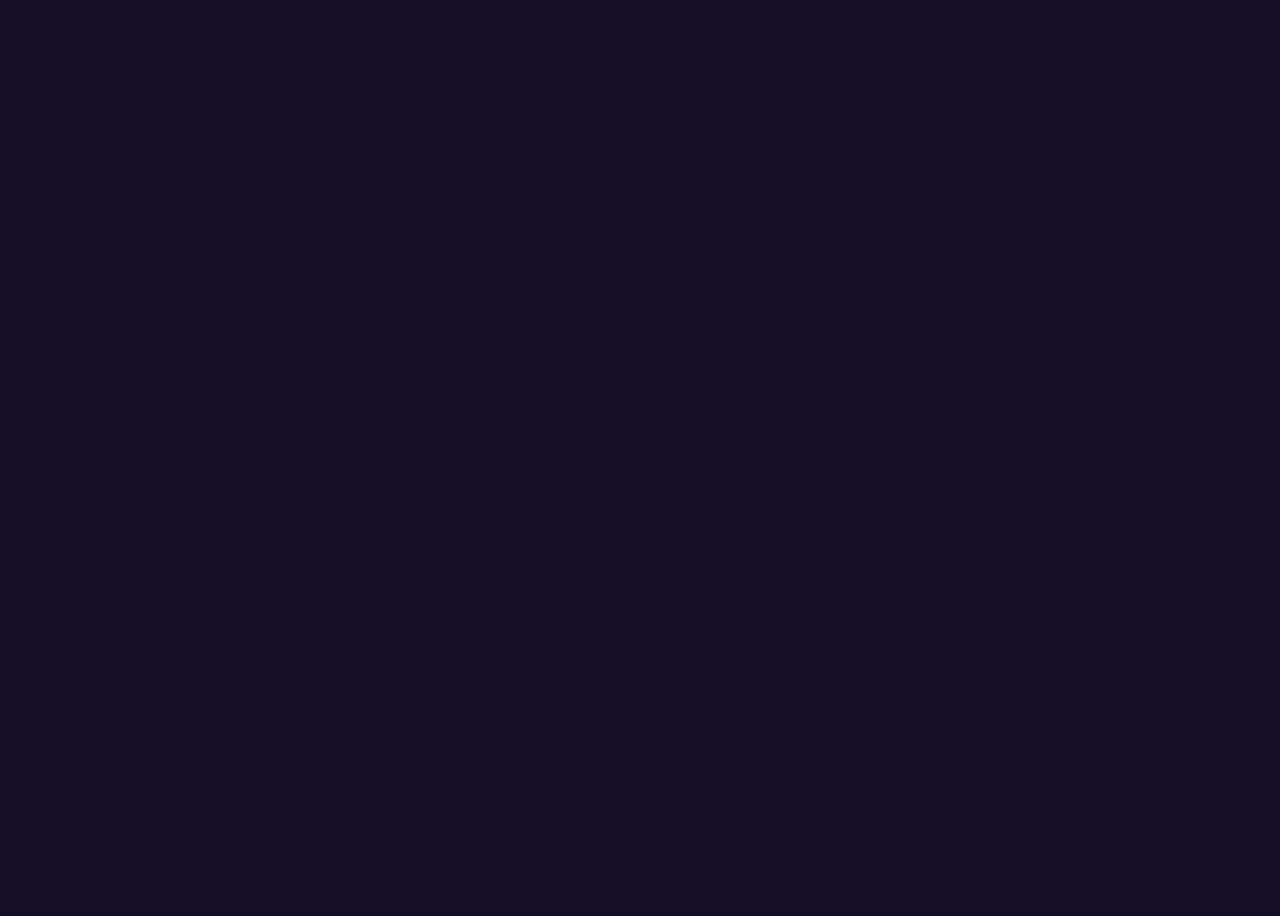
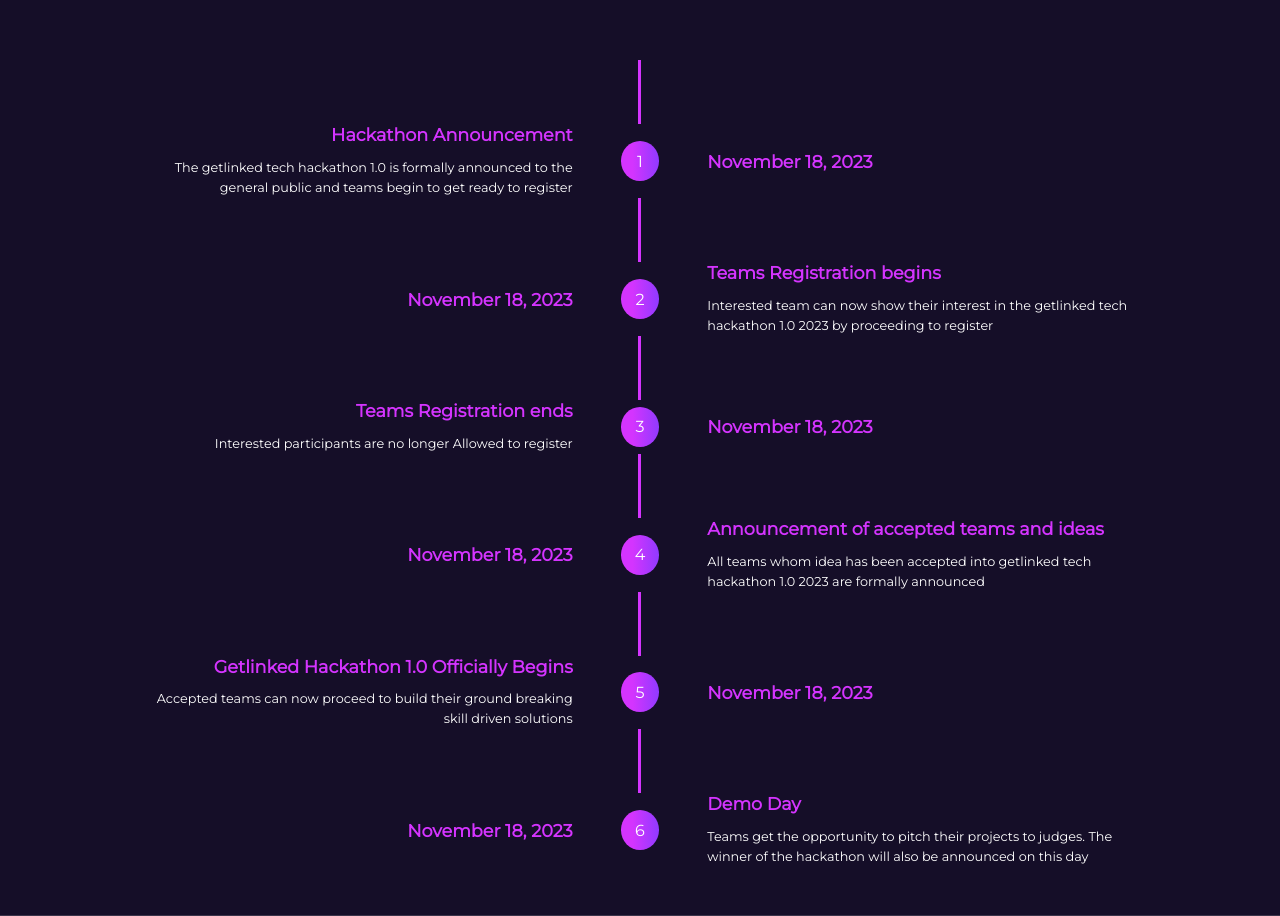
Before and after one commit to Iretoms/getlinked-hackathon, a React (Create React App) app: page / in a window 1280 px wide. Shown: the part 3580-4496 px from the top of the page. Before the commit the page ends 3432 px from the top, so only its background shows below. Built offline with nearby package versions, Linux system fonts and the light colour scheme; a web font is replaced by a local one.

Commit message:
Timeline section

```diff
--- /dev/null
+++ b/src/components/Timeline.jsx
@@ -0,0 +1,168 @@
+import styled from "styled-components";
+
+const Timeline = () => {
+  return (
+    <Section>
+      <div className="container">
+        <h1 className="title">Timeline</h1>
+        <p className="subtitle">
+          Here is the breakdown of the time we anticipate using for the upcoming
+          event.
+        </p>
+        <StyledTimeline>
+          <div className="straightLine"></div>
+          <div className="timeline">
+            <div>
+              <h1>Hackathon Announcement</h1>
+              <p>
+                The getlinked tech hackathon 1.0 is formally announced to the
+                general public and teams begin to get ready to register
+              </p>
+            </div>
+            <div>1</div>
+            <div>
+              <h1>November 18, 2023</h1>
+            </div>
+          </div>
+          <div className="straightLine"></div>
+          <div className="timeline">
+            <div>
+              <h1>November 18, 2023</h1>
+            </div>
+            <div>2</div>
+            <div>
+              <h1>Teams Registration begins</h1>
+              <p>
+                Interested team can now show their interest in the getlinked
+                tech hackathon 1.0 2023 by proceeding to register
+              </p>
+            </div>
+          </div>
+          <div className="straightLine"></div>
+          <div className="timeline">
+            <div>
+              <h1>Teams Registration ends</h1>
+              <p>Interested participants are no longer Allowed to register</p>
+            </div>
+            <div>3</div>
+            <div>
+              <h1>November 18, 2023</h1>
+            </div>
+          </div>
+          <div className="straightLine"></div>
+          <div className="timeline">
+            <div>
+              <h1>November 18, 2023</h1>
+            </div>
+            <div>4</div>
+            <div>
+              <h1>Announcement of accepted teams and ideas</h1>
+              <p>
+                All teams whom idea has been accepted into getlinked tech
+                hackathon 1.0 2023 are formally announced
+              </p>
+            </div>
+          </div>
+          <div className="straightLine"></div>
+          <div className="timeline">
+            <div>
+              <h1>Getlinked Hackathon 1.0 Officially Begins</h1>
+              <p>
+                Accepted teams can now proceed to build their ground breaking
+                skill driven solutions
+              </p>
+            </div>
+            <div>5</div>
+            <div>
+              <h1>November 18, 2023</h1>
+            </div>
+          </div>
+          <div className="straightLine"></div>
+          <div className="timeline">
+            <div>
+              <h1>November 18, 2023</h1>
+            </div>
+            <div>6</div>
+            <div>
+              <h1>Demo Day</h1>
+              <p>
+                Teams get the opportunity to pitch their projects to judges. The
+                winner of the hackathon will also be announced on this day
+              </p>
+            </div>
+          </div>
+        </StyledTimeline>
+      </div>
+    </Section>
+  );
+};
+
+const Section = styled.section`
+  width: 100%;
+  min-height: 100vh;
+  border-bottom: 0.1px solid rgba(225, 225, 225, 0.18);
+  .container {
+    padding: 3rem 0;
+    width: 88%;
+    margin: 0 auto;
+    .title {
+      font-family: "Clash Display", sans-serif;
+      font-size: 1.8rem;
+      text-align: center;
+    }
+    .subtitle {
+      width: 35%;
+      margin: 0.5rem auto 0;
+      font-size: 0.8rem;
+      line-height: 27.5px;
+      text-align: center;
+    }
+  }
+`;
+
+const StyledTimeline = styled.div`
+  width: 90%;
+  margin: 4rem auto 0;
+  .straightLine {
+    margin: 0 auto;
+    background-color: #d434fe;
+    height: 4rem;
+    width: 3px;
+  }
+  .timeline {
+    display: flex;
+    align-items: center;
+    gap: 3rem;
+    h1 {
+      color: #d434fe;
+      font-size: 1.1rem;
+    }
+    p {
+      margin-top: 0.8rem;
+      font-size: 0.8rem;
+      line-height: 20px;
+    }
+
+    div {
+      &:nth-child(1) {
+        width: 45%;
+        text-align: right;
+      }
+      &:nth-child(2) {
+        background-image: linear-gradient(to right, #d434fe 30%, #903aff);
+        width: 2.5rem;
+        height: 2.5rem;
+        border-radius: 50%;
+        display: flex;
+        justify-content: center;
+        align-items: center;
+      }
+      &:nth-child(3) {
+        width: 45%;
+        text-align: left;
+      }
+    }
+  }
+`;
+
+export default Timeline;
--- a/src/pages/Home.jsx
+++ b/src/pages/Home.jsx
@@ -4,6 +4,7 @@
 import Judging from "../components/Judging";
 import Question from "../components/Question";
 import Rules from "../components/Rules";
+import Timeline from "../components/Timeline";
 
 
 const Home = () => {
@@ -15,6 +16,7 @@
            <Rules/>
            <Judging/>
            <Question/>
+           <Timeline/>
         </>
     );
 };
```
